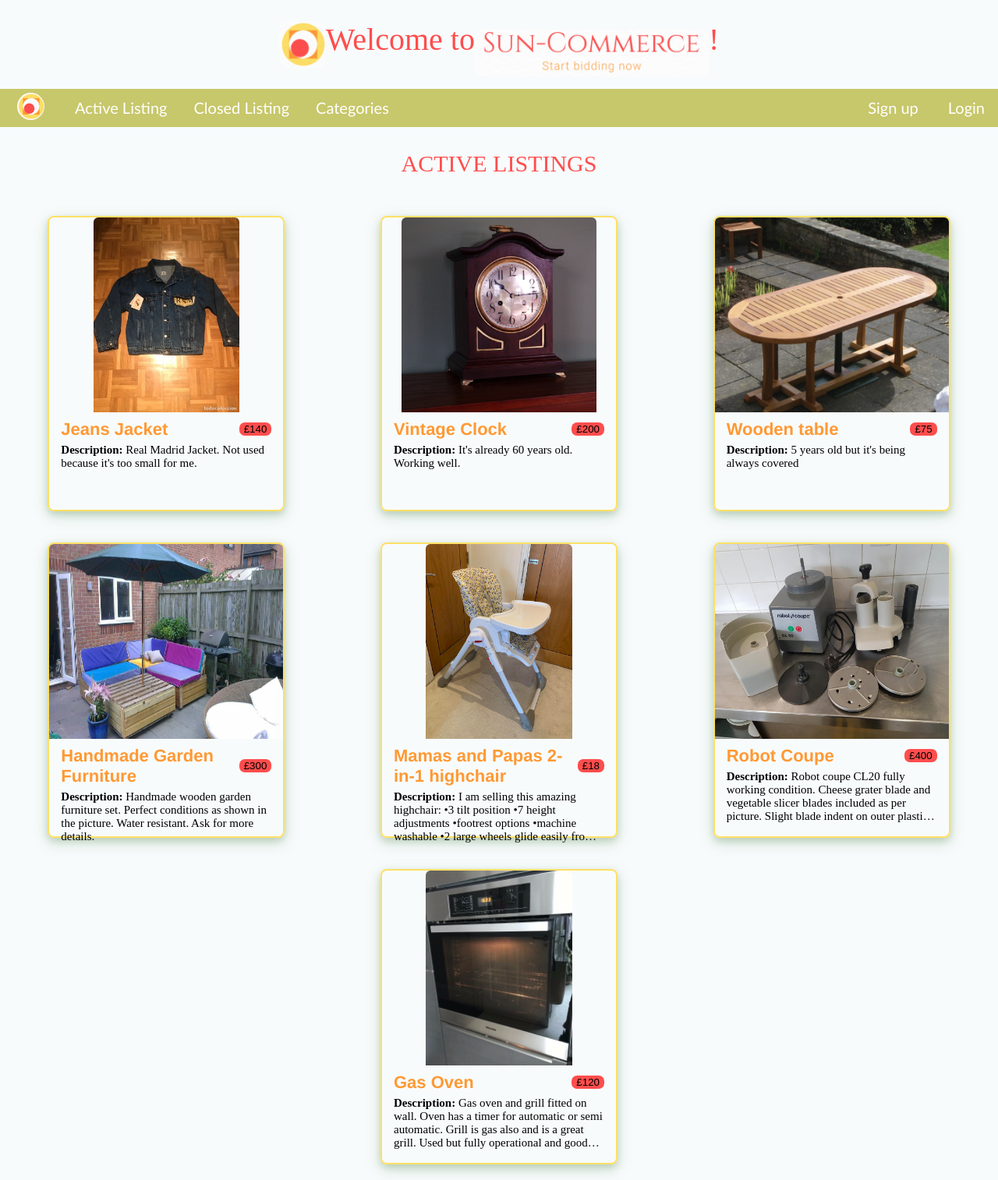
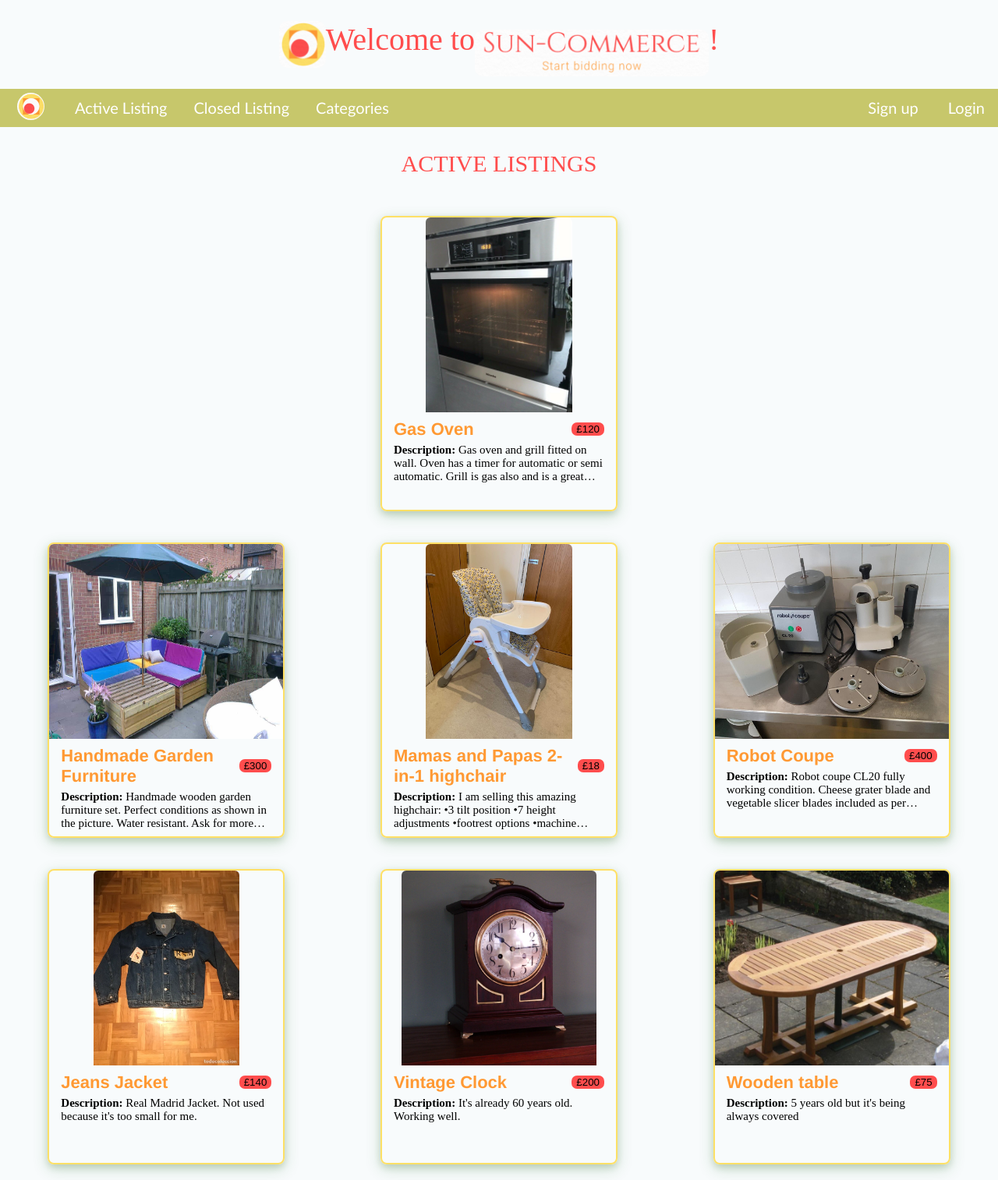
Before and after one commit to neifors/auctions-project, a Django app: page / in a window 1280 px wide. Shown: the whole page at 78% size. Run offline with Django 4.2, Linux system fonts and the light colour scheme; data comes from the database, SQL or seed files in the repository; both versions use the stored data as it was after the commit; some web fonts are replaced.

Commit message:
some style bugs fixed

```diff
--- a/auctions/static/css/styles.css
+++ b/auctions/static/css/styles.css
@@ -91,7 +91,7 @@ h3 {
 div.auctions-wrapper {
    display: flex;
    flex-direction: row-reverse;
-   flex-wrap: wrap;
+   flex-wrap: wrap-reverse;
    align-items: center;
    justify-content: space-around;
 }
@@ -168,7 +168,7 @@ div.auctions-wrapper a div.auction-wrapper div.list-info-wrapper p {
    margin: 0;
    overflow: hidden;
    display: -webkit-box;
-   -webkit-line-clamp: 4;
+   -webkit-line-clamp: 3;
    -webkit-box-orient: vertical;
 }
 
@@ -335,8 +335,8 @@ form.buttons input[type="submit"] {
    border-radius: 7px;
    padding: 5px 8px;
    cursor: pointer;
-   font-size: 20px;
-   margin: 22px;
+   font-size: 16px;
+   margin: 20px 10px;
 }
 
 div.auction-img-info {
--- a/auctions/templates/auctions/auction.html
+++ b/auctions/templates/auctions/auction.html
@@ -38,7 +38,7 @@
 <div class="auction-img-info">
     <div class="auction-big-image">
         <img class="auction-photo" style="max-height: 400px;
-            max-width: max-content;" src="{{ auction.photo.url }}" alt="Product img">
+            max-width: 500px;" src="{{ auction.photo.url }}" alt="Product img">
     </div>
     <div class="info">
         <h3>{{auction.title}}</h3>
```
Also changed, not shown: db.sqlite3, pics/pics/48377775-423-640x853.jpg (added), pics/pics/garden_furniture.jpg (added), pics/pics/oven.jfif (added).
